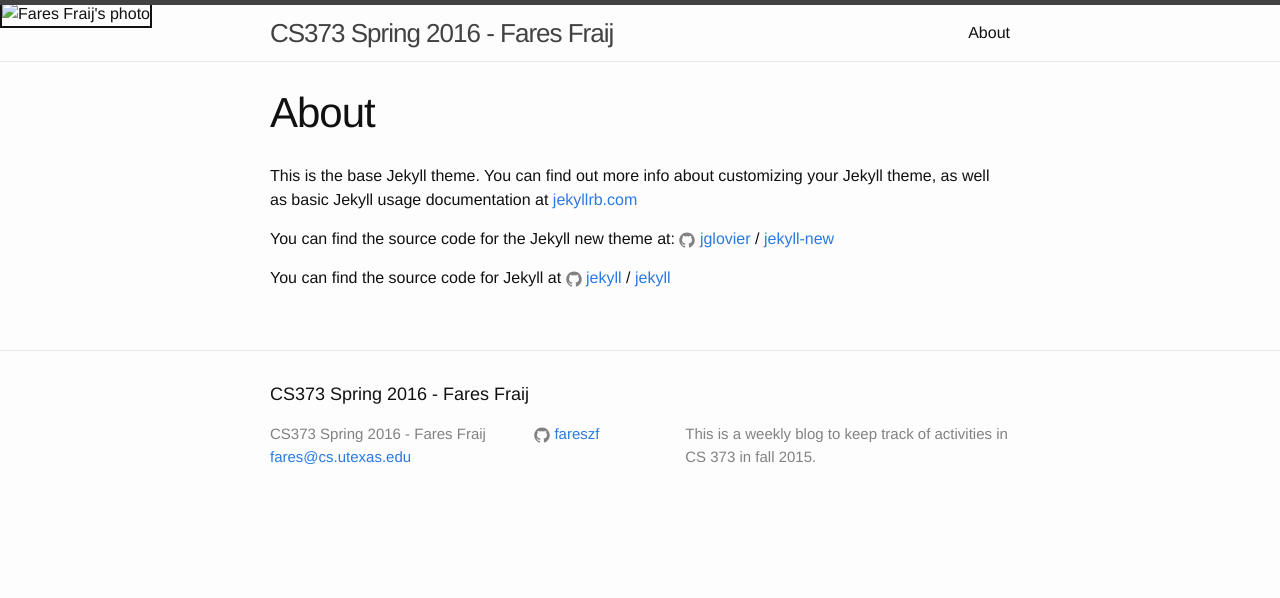
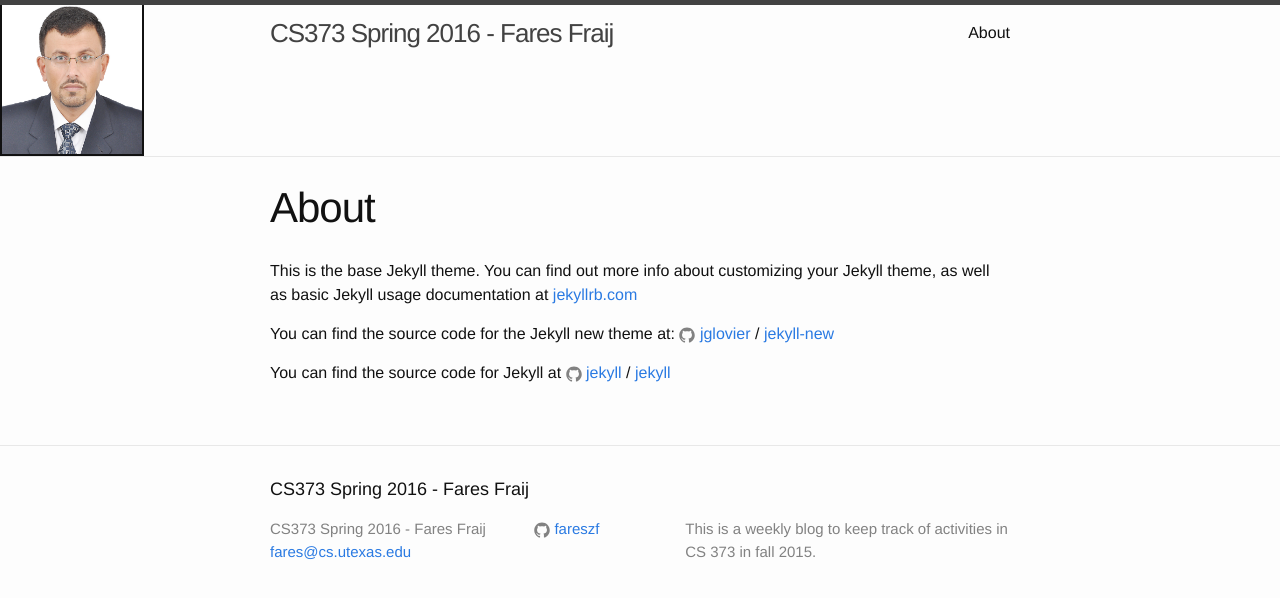
Before and after one commit to pikachuchu/at, a Jekyll site: the page built from about.md, in a window 1280 px wide. Shown: the top 598 px of the page. Built offline with Jekyll 4.4.1, drawn with Linux system fonts in a browser that asks for light colours.

Commit message:
Change img url to absolute path

```diff
--- a/_layouts/default.html
+++ b/_layouts/default.html
@@ -6,7 +6,7 @@
   <body>
     <div style="float:left;">
             <img border=2.5 width=140 height=152
-            src="img/fares_fraij.jpg"
+            src="/img/fares_fraij.jpg"
             alt="Fares Fraij's photo"
             align=center>
     </div>
```
